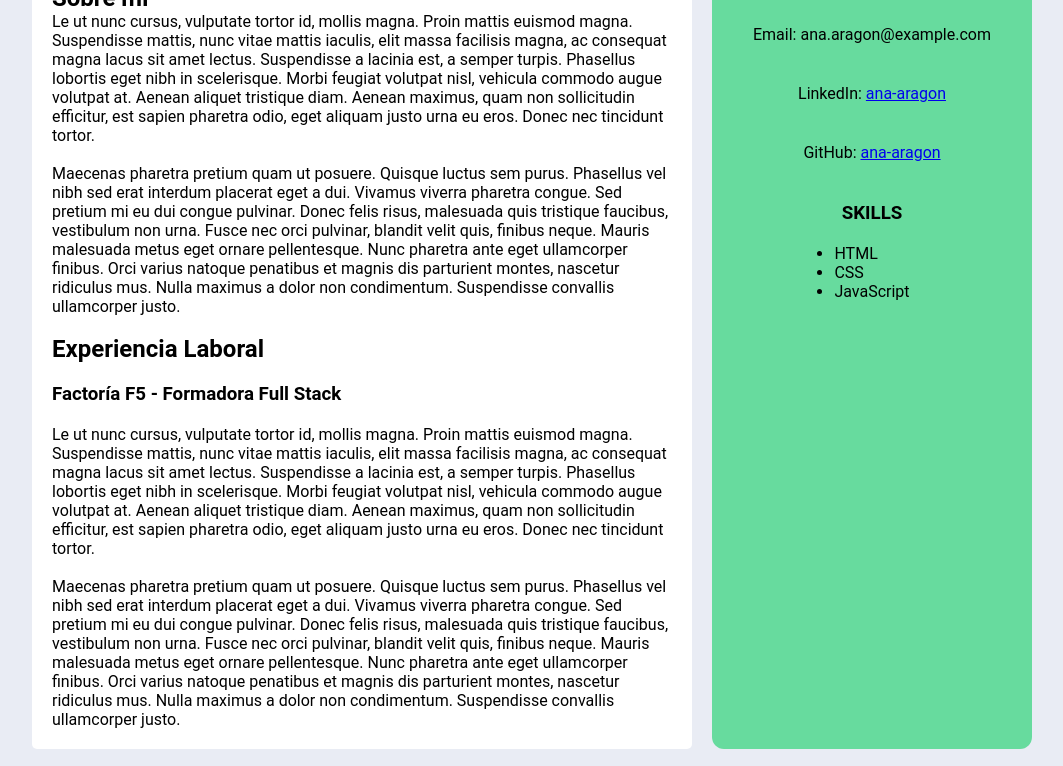
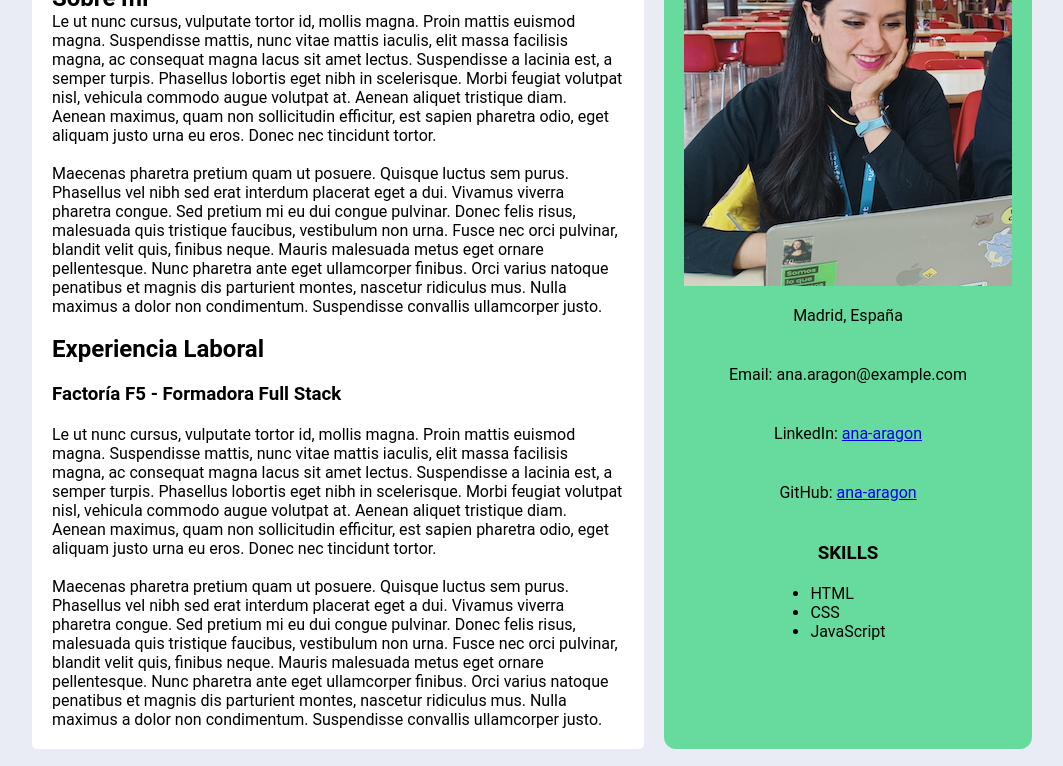
Before and after one commit to anaaragon88/ada-proyect, a plain HTML site: page index.html in a window 1280 px wide. Shown: the part 211-977 px from the top of the page, without its empty margins (108-1171 px from the left). Drawn offline with Linux system fonts and the light colour scheme; the site is published under a folder, as on GitHub Pages, so addresses that start at the root find nothing.

Commit message:
Update index.html

```diff
--- a/index.html
+++ b/index.html
@@ -73,7 +73,7 @@
       </main>
       <aside class="sidebar">
         <img
-        src="/img/ana-profile-photo.png"
+        src="./img/ana-profile-photo.png"
         alt="foto de perfil de Ana Aragón, ella está trabajando en un portátil"
       />
         <p>Madrid, España</p>
```
